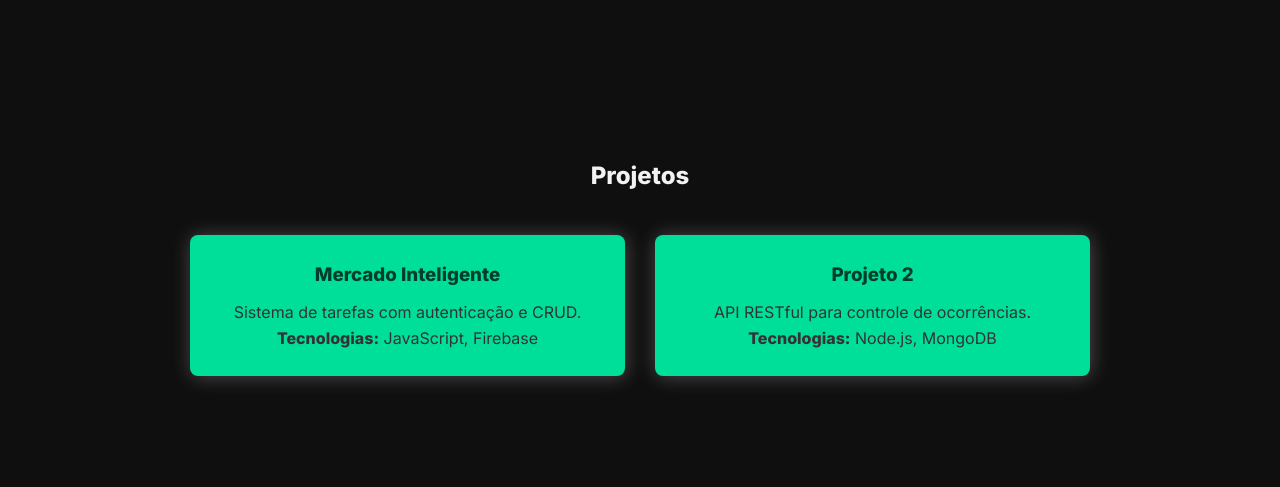
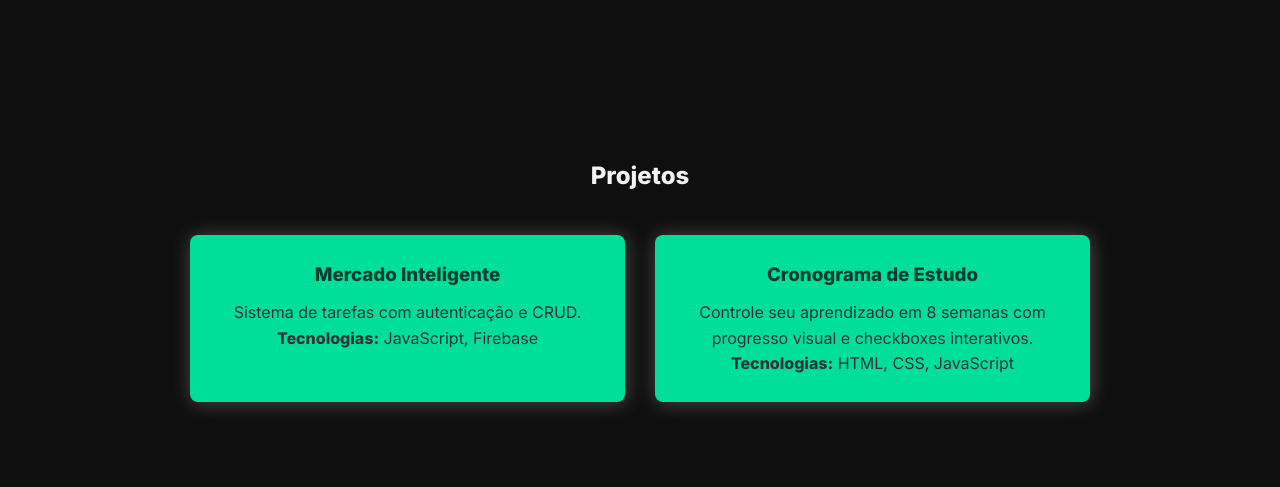
Before and after one commit to Manarte-Dev/portfolioprojeto, a plain HTML site: page index.html in a window 1280 px wide. Shown: the part 313-800 px from the top of the page. Drawn offline with Linux system fonts and the light colour scheme.

Commit message:
projeto2 sem pagina apenas acesso direto

```diff
--- a/index.html
+++ b/index.html
@@ -45,14 +45,15 @@
           </div>
         </div>
 
-        <div class="card card2 fade-in-delay">
-          <h3>Projeto 2</h3>
-          <p>API RESTful para controle de ocorrências.</p>
-          <p><strong>Tecnologias:</strong> Node.js, MongoDB</p>
-          <div class="links">
-            <a href="#">Detalhes</a>
-          </div>
-        </div>
+ <div class="card card2 fade-in-delay">
+  <h3>Cronograma de Estudo</h3>
+  <p>Controle seu aprendizado em 8 semanas com progresso visual e checkboxes interativos.</p>
+  <p><strong>Tecnologias:</strong> HTML, CSS, JavaScript</p>
+  <div class="links">
+    <a href="https://manarte-dev.github.io/projetoestudo/" target="_blank">Acessar</a>
+  </div>
+</div>
+
 
       </div>
     </div>
```
